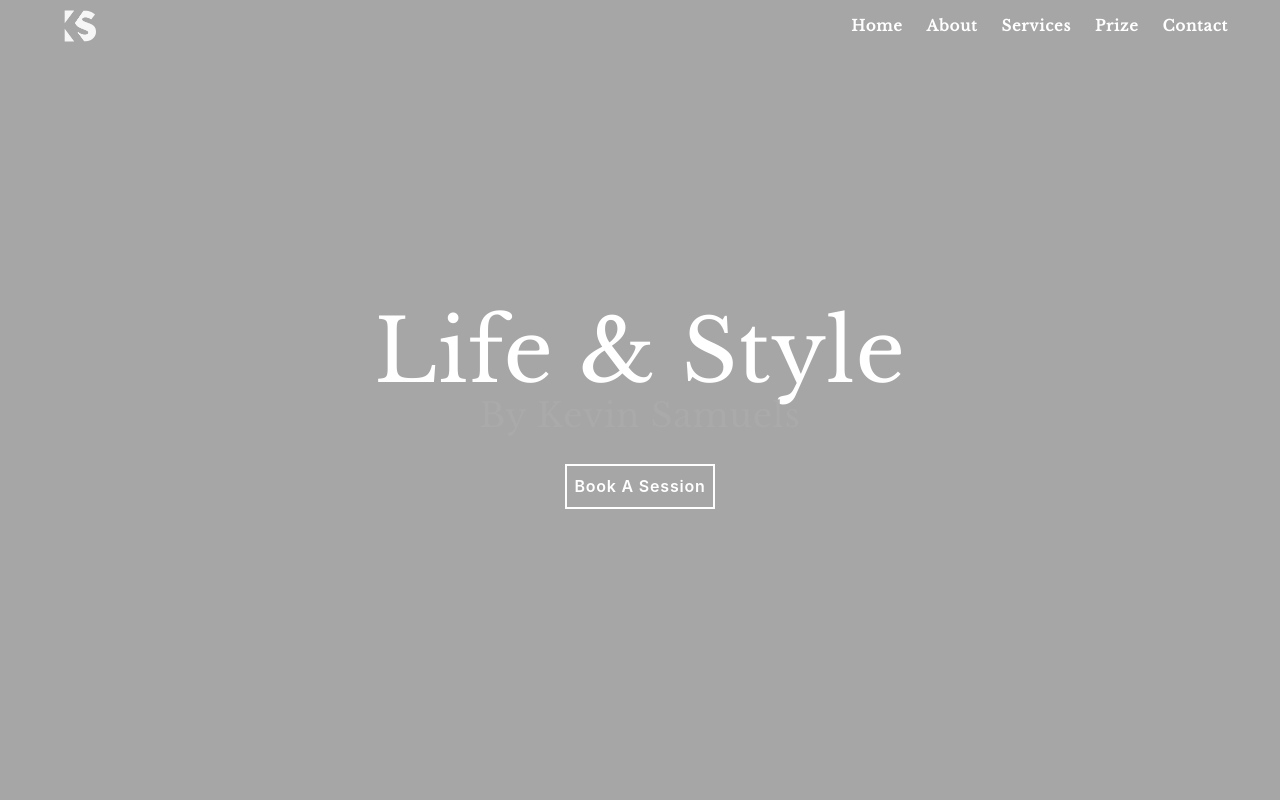
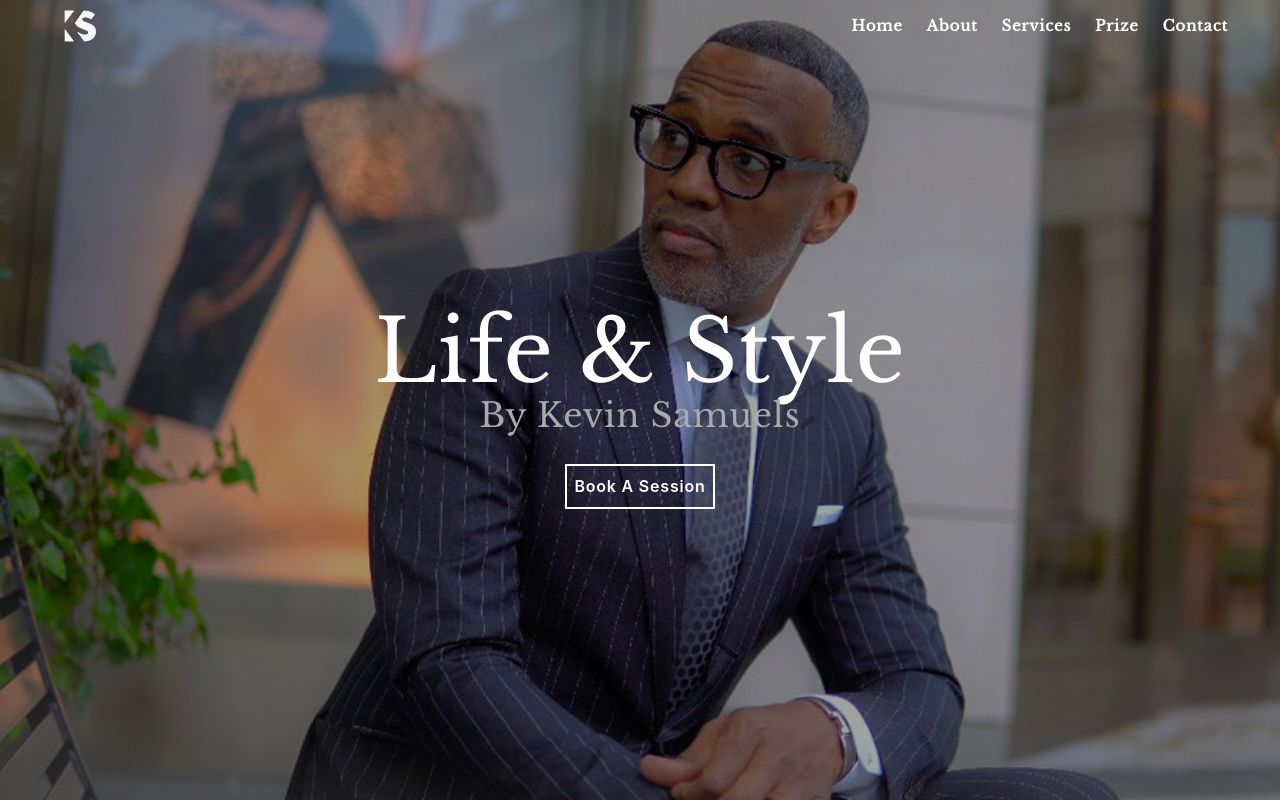
Before and after one commit to NoorA1125/ks, a plain HTML site: page index.html in a window 1280 px wide. Shown: the top 802 px of the page. Drawn offline with nearby package versions, Linux system fonts and the light colour scheme.

Commit message:
Update styles.css

```diff
--- a/styles.css
+++ b/styles.css
@@ -37,8 +37,8 @@ p {
     color:#ffff;
 }
 section.hero.is-link.is-fullheight-with-navbar {
-    background: -webkit-linear-gradient(rgba(0, 0, 0, 0.35), rgba(0, 0, 0, 0.35)), url("kevinsamuels.jpg");
-    background: linear-gradient(rgba(0, 0, 0, 0.35), rgba(0, 0, 0, 0.35)), url("kevinsamuels.jpg"); /* The least supported option. */
+    background: -webkit-linear-gradient(rgba(0, 0, 0, 0.35), rgba(0, 0, 0, 0.35)), url("./assets/img/kevinsamuels.jpg");
+    background: linear-gradient(rgba(0, 0, 0, 0.35), rgba(0, 0, 0, 0.35)), url("./assets/img/kevinsamuels.jpg"); /* The least supported option. */
     background-attachment: fixed;
     background-size: cover;
     width: 100vw;
```
